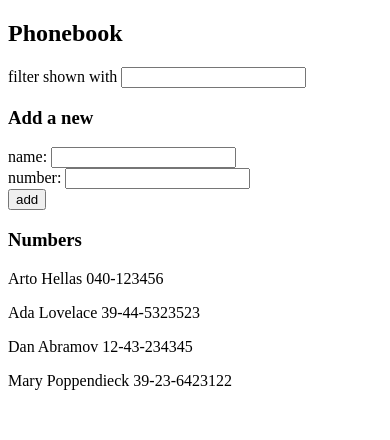
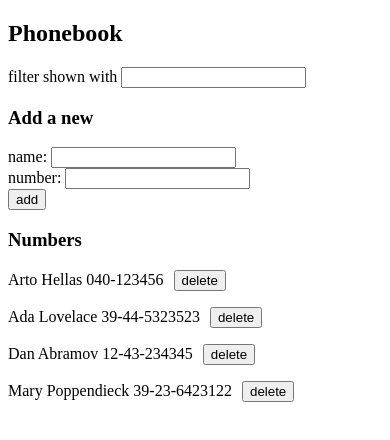
Before and after one commit to sni153/fso, a React (Vite) app in the folder part2/phonebook/: page / in a window 390 px wide. Shown: the top 440 px of the page. Built offline with nearby package versions, Linux system fonts and the light colour scheme; data requests are answered from the project's data file.

Commit message:
add solution for 2.14: The Phonebook step9

```diff
--- /dev/null
+++ b/part2/phonebook/src/App.css
@@ -0,0 +1,3 @@
+.button {
+  margin-left: 10px;
+}
--- a/part2/phonebook/src/App.jsx
+++ b/part2/phonebook/src/App.jsx
@@ -4,6 +4,7 @@
 import PersonForm from "./components/PersonForm";
 import Persons from "./components/Persons";
 import personService from "./services/persons";
+import "./App.css";
 
 const App = () => {
   // State variables
@@ -53,6 +54,13 @@
     }
   };
 
+  const handleDelete = (person) => {
+    if (window.confirm(`Delete ${person.name}?`)) {
+      let deletedPersonId = person.id;
+      personService.deleteContact(person).then(() => setPersons(persons.filter(person => person.id !== deletedPersonId )));
+    }
+  };
+
   // Component JSX
   return (
     <div>
@@ -66,7 +74,11 @@
         handleNumberChange={handleNumberChange}
       />
       <h3>Numbers</h3>
-      <Persons formData={formData} persons={persons} />
+      <Persons
+        formData={formData}
+        persons={persons}
+        handleDelete={handleDelete}
+      />
     </div>
   );
 };
--- a/part2/phonebook/src/components/Person.jsx
+++ b/part2/phonebook/src/components/Person.jsx
@@ -1,8 +1,9 @@
 /* eslint-disable react/prop-types */
-const Person = ({ person }) => {
+const Person = ({ person, handleDelete }) => {
   return (
     <p>
       {person.name} {person.number}
+      <button className="button" onClick={() => handleDelete(person)}>delete</button>
     </p>
   );
 };
--- a/part2/phonebook/src/components/Persons.jsx
+++ b/part2/phonebook/src/components/Persons.jsx
@@ -1,15 +1,13 @@
 import Person from "./Person";
 
-const Persons = ({ formData, persons }) => {
+const Persons = ({ formData, persons, handleDelete }) => {
   if (formData.search) {
     return persons
       .filter((person) => person.name.includes(formData.search))
       .map((person) => <Person key={person.name} person={person} />);
   } else {
     return persons.map((person) => (
-      <p key={person.name}>
-        {person.name} {person.number}
-      </p>
+      <Person key={person.name} person={person} handleDelete={handleDelete}/>
     ));
   }
 };
--- a/part2/phonebook/src/services/persons.js
+++ b/part2/phonebook/src/services/persons.js
@@ -6,4 +6,6 @@
 
 const create = (newPerson) => axios.post(baseUrl, newPerson);
 
-export default { getAll, create };
+const deleteContact = (person)=> axios.delete(`http://localhost:3001/persons/${person.id}`)
+
+export default { getAll, create, deleteContact };
```
